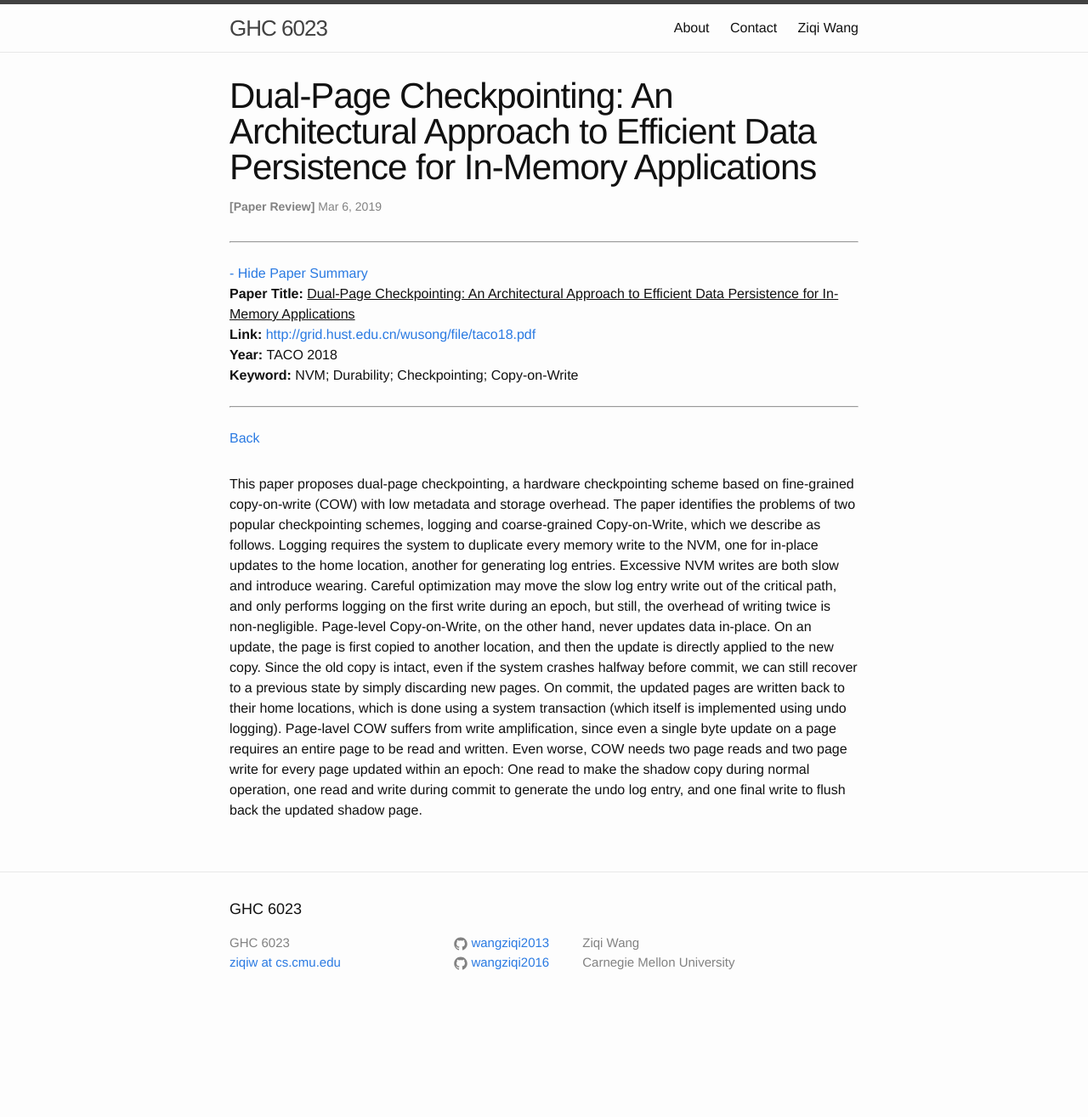
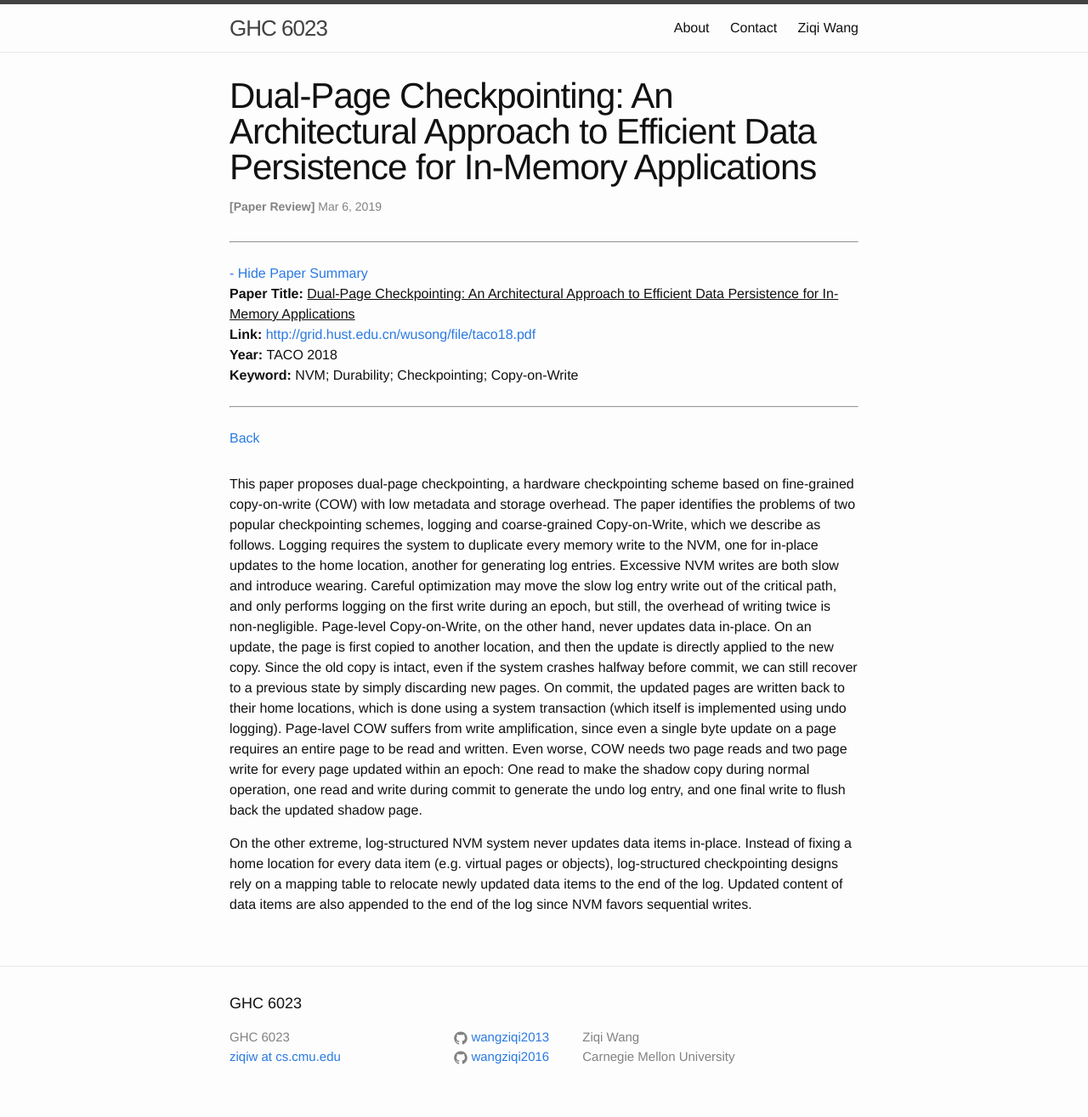
Before and after one commit to wangziqi2013/wangziqi2013.github.io, a Jekyll site: the page built from _posts/2019-03-05-Dual-Page-Ckpt.markdown, in a window 1280 px wide. Shown: the whole page at 85% size. Built offline with Jekyll 4.4.1, drawn with Linux system fonts in a browser that asks for light colours; before the commit the page ends 1204 px from its top, so only the background shows below that.

Commit message:
Working on LSNVMM

```diff
--- a/_posts/2019-03-05-Dual-Page-Ckpt.markdown
+++ b/_posts/2019-03-05-Dual-Page-Ckpt.markdown
@@ -27,3 +27,8 @@ implemented using undo logging). Page-lavel COW suffers from write amplification
 a page requires an entire page to be read and written. Even worse, COW needs two page reads and two page write for every
 page updated within an epoch: One read to make the shadow copy during normal operation, one read and write during
 commit to generate the undo log entry, and one final write to flush back the updated shadow page.
+
+On the other extreme, log-structured NVM system never updates data items in-place. Instead of fixing a home location
+for every data item (e.g. virtual pages or objects), log-structured checkpointing designs rely on a mapping table
+to relocate newly updated data items to the end of the log. Updated content of data items are also appended to the
+end of the log since NVM favors sequential writes.
```
